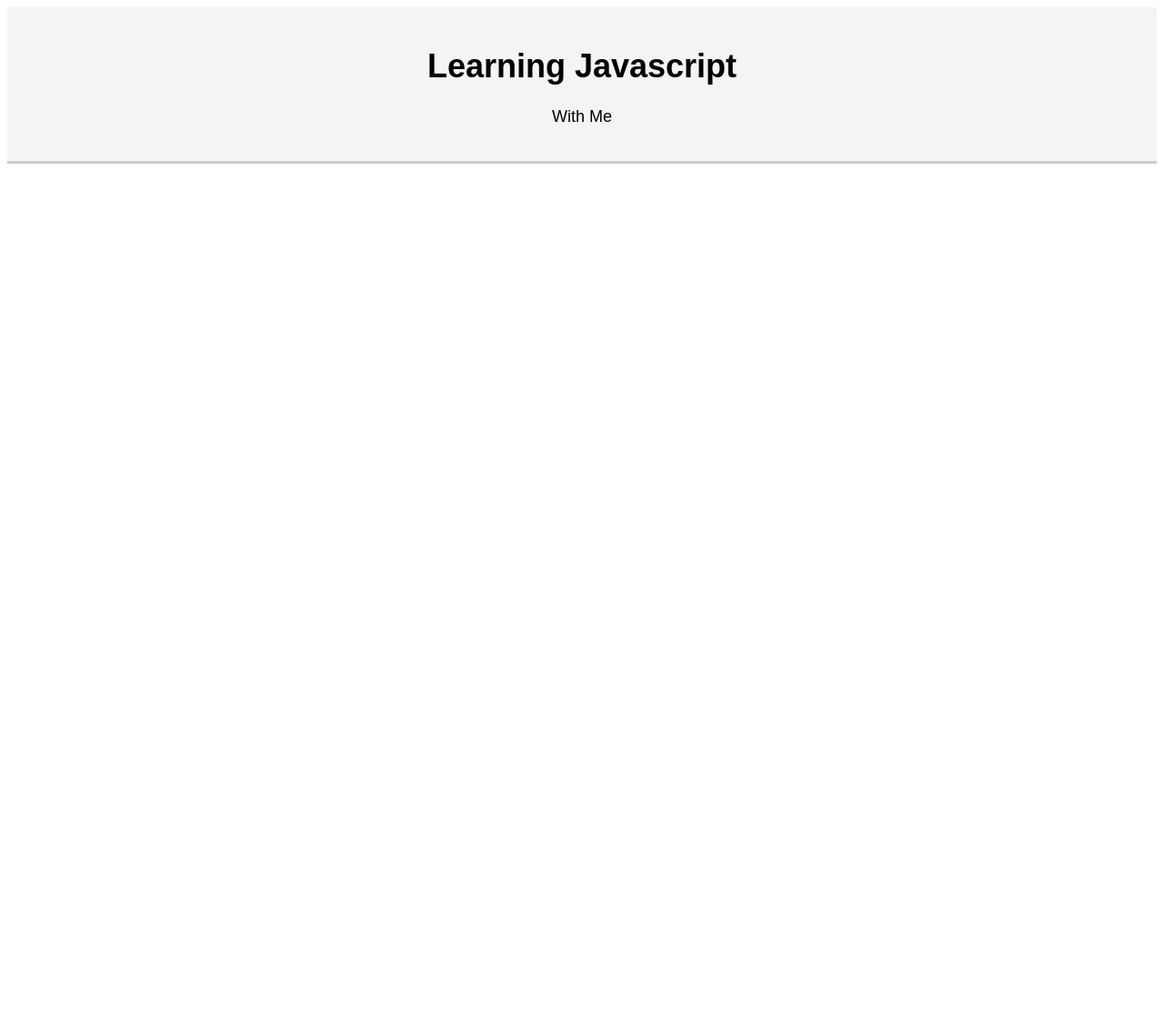
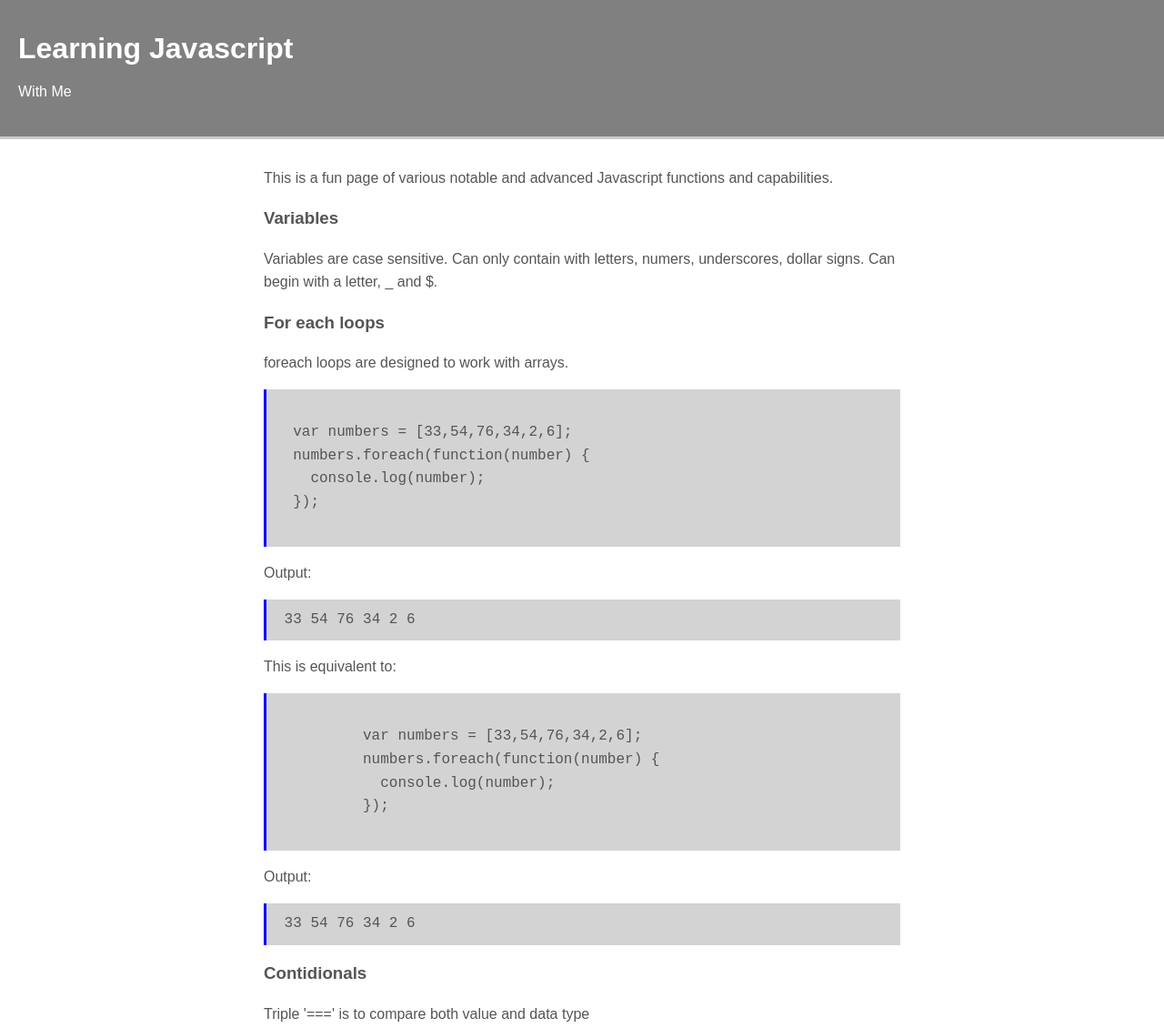
Before and after one commit to dmickelson/Basic-Javascript, a plain HTML site: page index.html in a window 1280 px wide. Shown: the whole page at 91% size. Before the commit the page ends 800 px from the top, so only its background shows below. Drawn offline with Linux system fonts and the light colour scheme.

Commit message:
minor changes

```diff
--- a/css/style.css
+++ b/css/style.css
@@ -1,7 +1,10 @@
 body {
-  text-align: center;
-  font-family: arial;
-  font-size: 18px;
+  color: #555555;
+  font-family: Arial, Helvetica, sans-serif;
+  font-size: 16px;
+  line-height: 1.6em;
+  margin: 0;
+
 }
 
 li {
@@ -11,13 +14,31 @@ li {
 
 }
 
-.header {
-  background: #f4f4f4;
+.container {
+  width: 700px;
+  margin: 30px auto;
+}
+
+#main-header {
+  background-color: grey;
+  color: white;
   border-bottom: #cccccc 3px solid;
   padding: 20px;
 }
 
-.container {
-  width: 700px;
-  margin: 30px auto;
+
+.code-block {
+  display: block;
+  white-space: pre-wrap;
+  background-color: lightgrey;
+  padding: 10px;
+  border-left: blue 3px solid;
 }
+
+.samp-block {
+  display: block;
+  white-space: pre-wrap;
+  background-color: lightgrey;
+  padding: 10px;
+  border-left: blue 3px solid;
+}
--- a/index.html
+++ b/index.html
@@ -8,14 +8,60 @@
     </script>
   </head>
   <body>
-    <div class="header">
+    <header id='main-header'>
       <h1>Learning Javascript</h1>
       <p>With Me</p>
-    </div>
+    </header>
+
 
     <div class="container">
+
+      <section>
+        <p> This is a fun page of various notable and advanced Javascript functions and capabilities.
+        </p>
+      </section>
+
+      <section>
+        <h3> Variables </h3>
+        <p>
+            Variables are case sensitive.
+            Can only contain with letters, numers, underscores, dollar signs.
+            Can begin with a letter, _ and $.
+
+        </p>
+      </section>
+
+      <section>
+        <h3>For each loops</h3>
+        <p> foreach loops are designed to work with arrays. </p>
+        <code class="code-block">
+  var numbers = [33,54,76,34,2,6];
+  numbers.foreach(function(number) {
+    console.log(number);
+  });
+        </code>
+        <p>Output:</p>
+        <samp class="samp-block"> 33 54 76 34 2 6 </samp>
+
+        <p>This is equivalent to:</p>
+        <code class="code-block">
+          var numbers = [33,54,76,34,2,6];
+          numbers.foreach(function(number) {
+            console.log(number);
+          });
+                </code>
+                <p>Output:</p>
+                <samp class="samp-block"> 33 54 76 34 2 6 </samp>
+        </code>
+      </section>
+
+      <section>
+        <h3>Contidionals</h3>
+        <p> Triple '===' is to compare both value and data type</p>
+
+      </section>
+
       <script type="text/javascript">
-
 /*
         // Variables
         // variables are case sensitive.
@@ -37,11 +83,17 @@
 
         // Arrays
         var colors = ['red', 'blue', 'green'];
-        alert(colors[1]);
+        console.log(colors[1]);
 
-        var colorsArray = new Array('red', 'blue', 'green');
+
+        var colorsArray = new Array('red', 'blue', 'orange');
+        colorsArray[3] = 'green';
+        colorsArray.push('purple');
+        console.log(colorsArray);
 
       </script>
+
+    <!-- ./container -->
     </div>
 
   </body>
```
